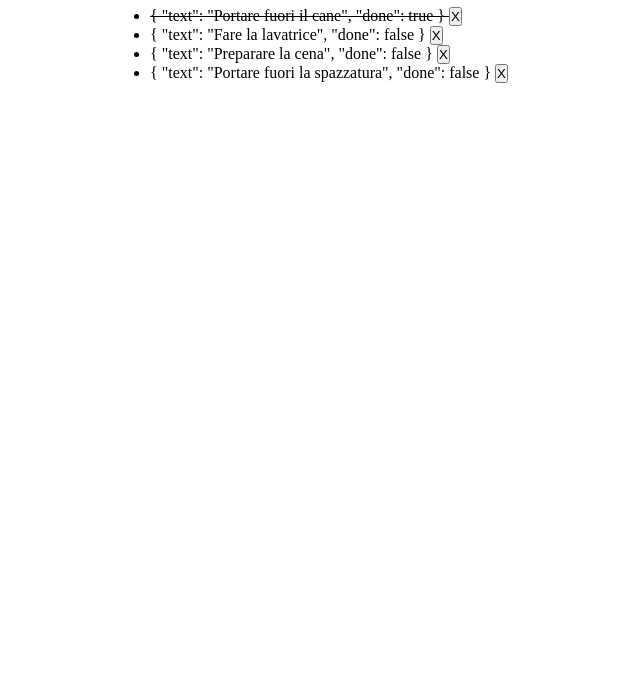
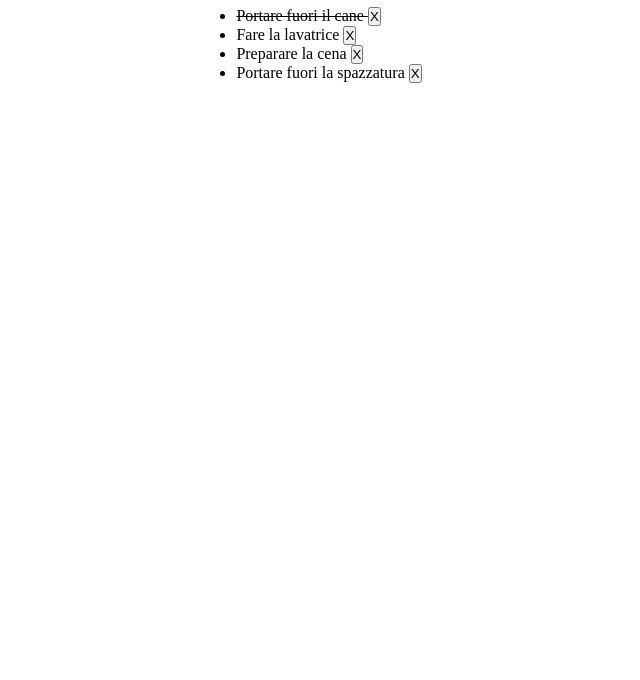
Before and after one commit to damianolagana/vue-todolist, a plain HTML site: page index.html in a window 1280 px wide. Shown: the part 120-800 px from the top of the page, without its empty margins (311-951 px from the left). Drawn offline with nearby package versions, Linux system fonts and the light colour scheme.

Commit message:
html list fixed

```diff
--- a/index.html
+++ b/index.html
@@ -15,7 +15,7 @@
             <input @keyup.enter="addTask()" v-model="newTask.text" type="text" placeholder="Inserisci task">
             <button @click="addTask()">Aggiungi</button>
             <ul>
-                <li v-for="(task,i) in taskList" :class="toDoClass(i)" @click="changeTask(i)">{{task}} <button @click="removeToDo()">X</button></li>
+                <li v-for="(task,i) in taskList" :class="toDoClass(i)" @click="changeTask(i)">{{taskList[i].text}} <button @click="removeToDo()">X</button></li>
             </ul>
         </div>
 
```
